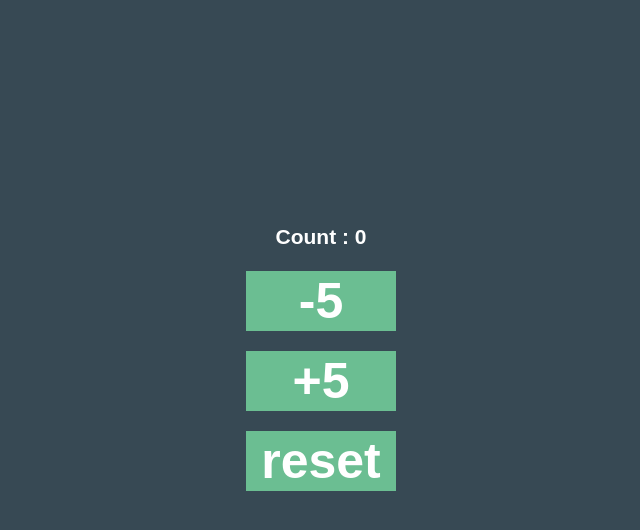
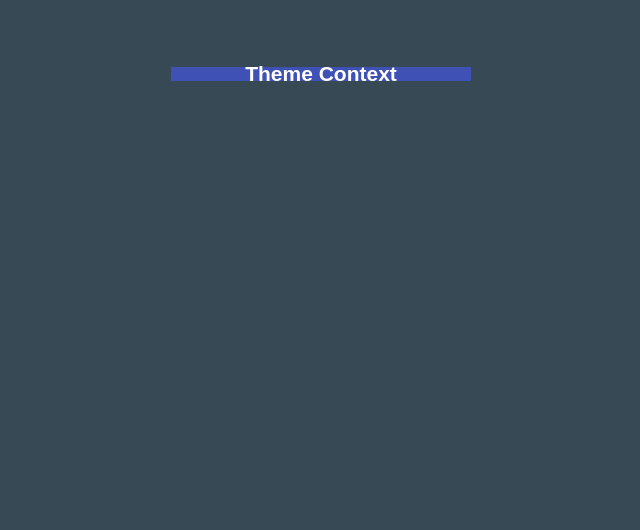
Before and after one commit to meriam-hamdaoui/react-typescript, a React (Create React App) app: page / in a window 1280 px wide. Shown: the top 530 px of the page, without its empty margins (319-959 px from the left). Built offline with nearby package versions, Linux system fonts and the light colour scheme.

Commit message:
useContext hook

```diff
--- a/src/App.tsx
+++ b/src/App.tsx
@@ -14,6 +14,8 @@
 import LoggedIn from "./components/state-reducer/LoggedIn";
 import User from "./components/state-reducer/User";
 import Counter from "./components/state-reducer/Counter";
+import { ThemeContextProvider } from "./components/context/ThemeContext";
+import Box from "./components/context/Box";
 
 function App() {
   const personName = {
@@ -56,8 +58,16 @@
 
       <LoggedIn />
       <User />
+      <Counter />
        */}
-      <Counter />
+
+      {/*
+          react context
+         */}
+
+      <ThemeContextProvider>
+        <Box />
+      </ThemeContextProvider>
     </div>
   );
 }
--- /dev/null
+++ b/src/components/context/Box.tsx
@@ -0,0 +1,12 @@
+import React, { useContext } from "react";
+import { ThemeContext } from "./ThemeContext";
+
+export default function Box() {
+  const theme = useContext(ThemeContext);
+
+  return (
+    <h2 style={{ background: theme.primary.main, color: theme.primary.text }}>
+      Theme Context
+    </h2>
+  );
+}
--- /dev/null
+++ b/src/components/context/ThemeContext.tsx
@@ -0,0 +1,16 @@
+import { createContext, ReactNode } from "react";
+import { theme } from "./theme";
+
+type ThemeContextProviderProps = {
+  children: ReactNode;
+};
+
+export const ThemeContext = createContext(theme);
+
+export const ThemeContextProvider = ({
+  children,
+}: ThemeContextProviderProps) => {
+  return (
+    <ThemeContext.Provider value={theme}>{children}</ThemeContext.Provider>
+  );
+};
--- /dev/null
+++ b/src/components/context/theme.ts
@@ -0,0 +1,10 @@
+export const theme = {
+  primary: {
+    main: "#3f51b5",
+    text: "#fff",
+  },
+  secondary: {
+    main: "#f50057",
+    text: "#fff",
+  },
+};
```
